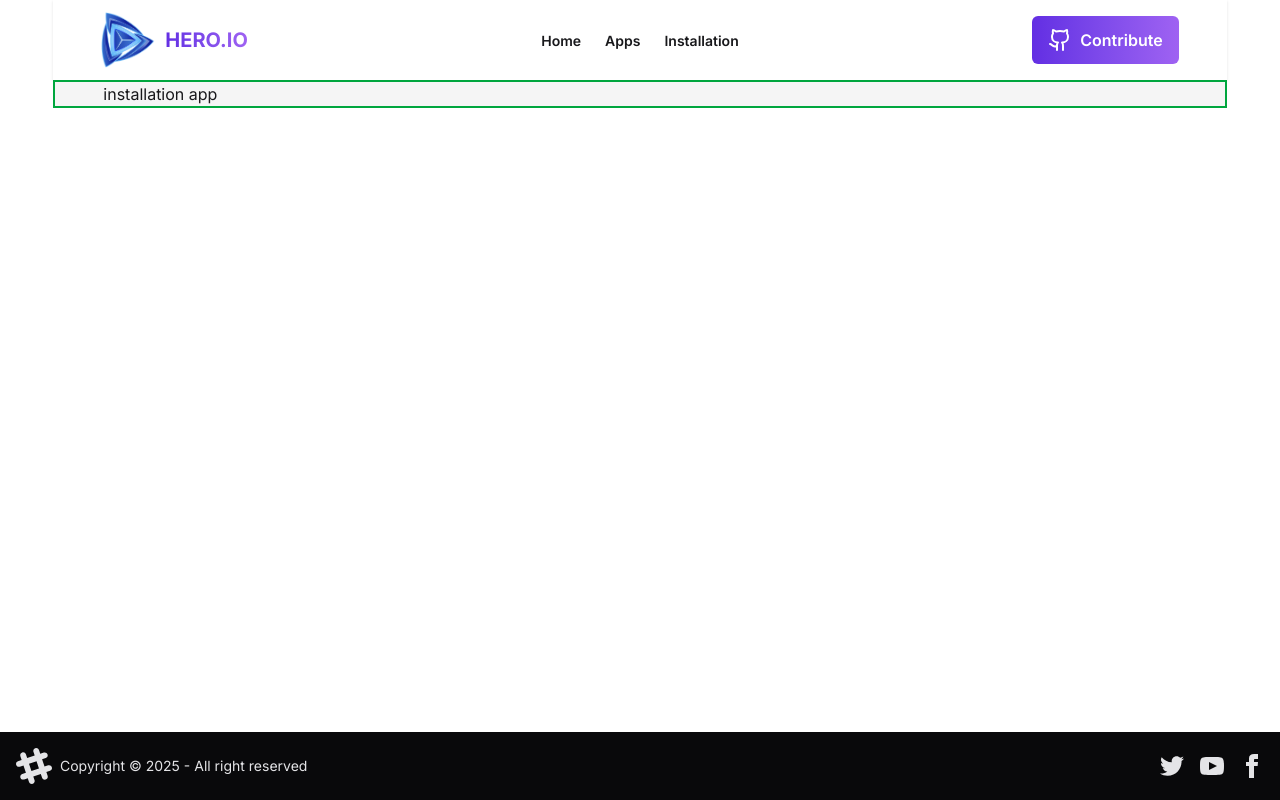
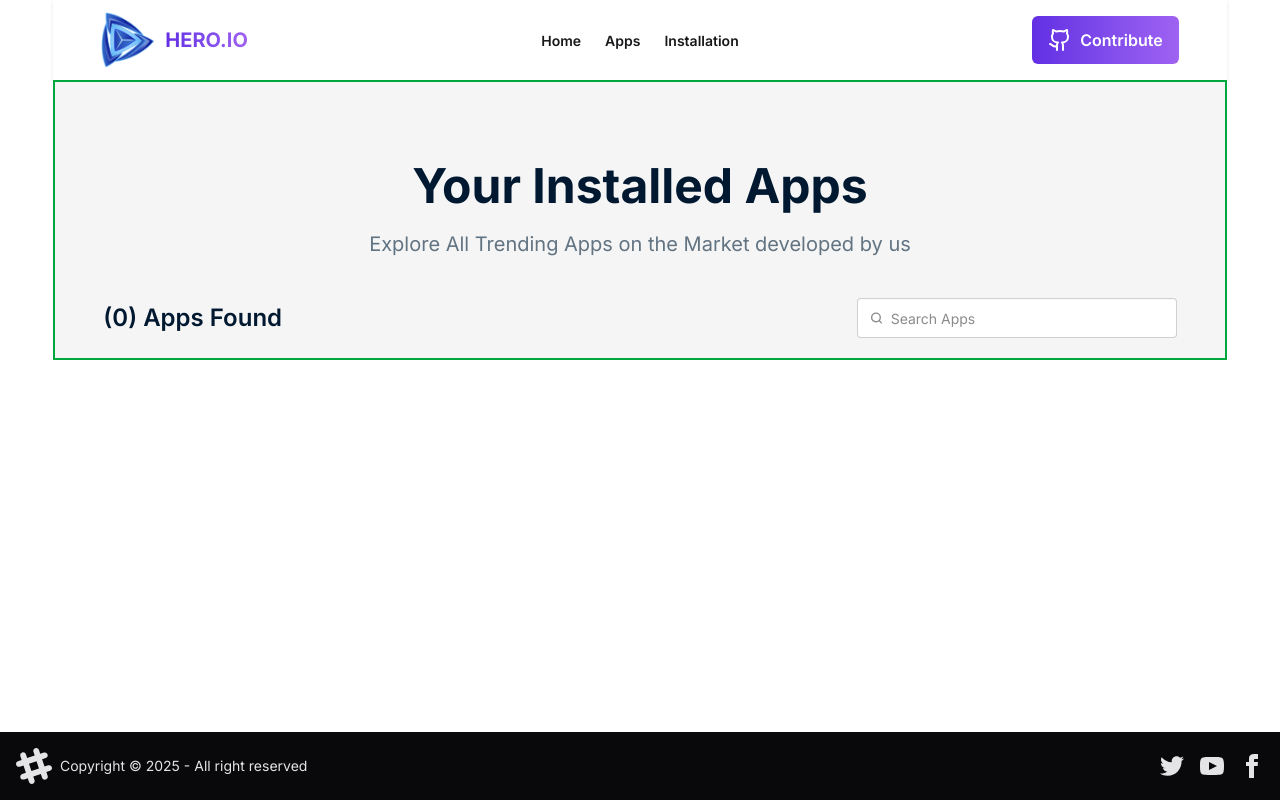
Before and after one commit to hasib-dev7/AppVerse, a React (Vite) app: page /installation in a window 1280 px wide. Built offline with nearby package versions, Linux system fonts and the light colour scheme.

Commit message:
insatallation section card design compelete

```diff
--- /dev/null
+++ b/src/Component/InstallationCard.jsx
@@ -0,0 +1,52 @@
+import { Download, Star } from "lucide-react";
+
+const InstallationCard = ({ installed }) => {
+  const { image, title, companyName, ratingAvg, downloads, size } = installed;
+  console.log(installed);
+  return (
+    <>
+      <div className="flex justify-between items-center p-5 mb-5 bg-white shadow-md rounded-sm">
+        <div className="flex flex-col lg:flex-row items-center gap-10">
+          <figure className="w-28 h-28">
+            <img className="w-full h-full  rounded-xl" src={image} alt={title} />
+          </figure>
+          <div>
+            <h2>
+              <span>{title}</span> <span>{companyName}</span>
+            </h2>
+            <div className="flex items-center gap-4">
+              <div className="flex space-x-2">
+                <p>
+                  <Download color="#00D390" strokeWidth={2}></Download>
+                </p>
+
+                <p className="text-[#00D390] text-lg font-medium">
+                  {downloads}M
+                </p>
+              </div>
+              <div className="flex space-x-2">
+                <p>
+                  <Star color="#FF8811" strokeWidth={2}></Star>
+                </p>
+
+                <p className="text-[#FF8811] text-xlg font-medium">
+                  {ratingAvg}
+                </p>
+              </div>
+              <div className="flex space-x-2">
+                <p className="text-[#627382] text-lg font-medium">
+                  {size} MB
+                </p>
+              </div>
+            </div>
+          </div>
+        </div>
+        <div>
+          <button className="bg-[#00D390] text-white text-lg font-semibold px-5 py-3 rounded-lg">Unstall</button>
+        </div>
+      </div>
+    </>
+  );
+};
+
+export default InstallationCard;
--- a/src/Pages/Installation.jsx
+++ b/src/Pages/Installation.jsx
@@ -2,27 +2,65 @@ import { useState, useEffect } from "react";
 import Content from "../Component/Content";
 import useMobileApps from "../Hooks/useMobileApps";
 import { getInstallData } from "../Utility/addToInstall";
+import InstallationCard from "../Component/InstallationCard";
 
 const Installation = () => {
   const [installation, setInstallation] = useState([]);
   const [mobileApps, loading, error] = useMobileApps();
   useEffect(() => {
-    const storeInstallation = getInstallData();
-    const convetInstallation = storeInstallation.map((id) => parseInt(id));
-    setInstallation(convetInstallation);
-  }, []);
+    if (!loading && !error && mobileApps.length > 0) {
+      const storedApps = getInstallData() || [];
+      const convertId = storedApps.map((id) => parseInt(id));
+      const isExting = mobileApps.filter((app) => convertId.includes(app.id));
+      setInstallation(isExting);
+    }
+  }, [mobileApps, loading, error]);
   if (loading) return <p>Loading...</p>;
   if (error) return <p className="text-red-500">{error}</p>;
-  //    filter installation mobile app data
-  const isExsitingInstalltion = mobileApps.filter((i) =>
-    installation.includes(i.id)
-  );
-  console.log(isExsitingInstalltion);
+
   return (
     <>
       <Content>
         <div>
-          <h1>installation app</h1>
+          <div className="pt-20 pb-10">
+            <h2 className="text-3xl md:text-4xl lg:text-5xl font-bold text-[#001931] text-center">
+              Your Installed Apps
+            </h2>
+            <p className="text-lg lg:text-xl text-[#627382] text-center mt-5">
+              Explore All Trending Apps on the Market developed by us
+            </p>
+          </div>
+          <div className="flex flex-col lg:flex-row justify-between items-center pb-5 gap-5">
+            <p className="text-xl lg:text-2xl font-semibold text-[#001931]">
+              ({installation.length}) Apps Found
+            </p>
+            {/* search bar section */}
+            <label className="input">
+              <svg
+                className="h-[1em] opacity-50"
+                xmlns="http://www.w3.org/2000/svg"
+                viewBox="0 0 24 24"
+              >
+                <g
+                  strokeLinejoin="round"
+                  strokeLinecap="round"
+                  strokeWidth="2.5"
+                  fill="none"
+                  stroke="currentColor"
+                >
+                  <circle cx="11" cy="11" r="8"></circle>
+                  <path d="m21 21-4.3-4.3"></path>
+                </g>
+              </svg>
+              <input type="search" required placeholder="Search Apps" />
+            </label>
+          </div>
+          {/* installation card section */}
+          <div>
+            {
+                installation.map(installed=><InstallationCard key={installed.id} installed={installed}></InstallationCard>)
+            }
+          </div>
         </div>
       </Content>
     </>
```
